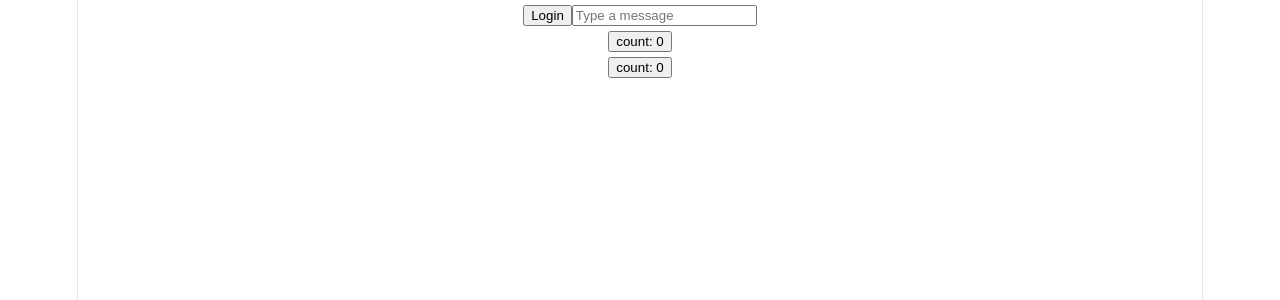
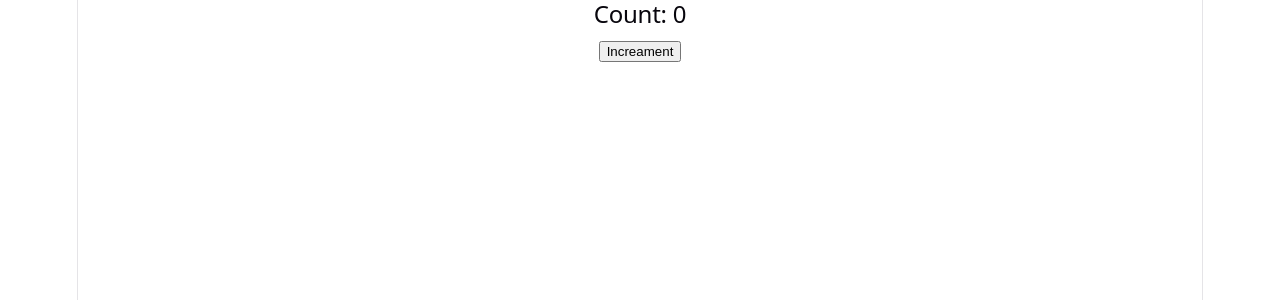
Before and after one commit to rahulrameshm0/React-Fundamentals, a React (Vite) app in the folder hello-world/: page / in a window 1280 px wide. Shown: the top 300 px of the page. Built offline with nearby package versions, Linux system fonts and the light colour scheme.

Commit message:
learnig react fundamentals

```diff
--- a/hello-world/src/App.jsx
+++ b/hello-world/src/App.jsx
@@ -18,15 +18,21 @@ import { Contacts } from "./Contacts";
 import { Menu } from "./Menu";
 import { Counter } from "./Counter";
 import { LoginCard } from "./LoginCard";
+import { SimplerCounter } from "./SimplerCounter";
+
 
 function App() {
   return (
-    <div>
-      <LoginCard/>
-      <Counter/>
-      <Counter/>
+    <>
 
-      {/* <Menu/>
+      <SimplerCounter/>
+
+      {/*
+      <LoginCard />
+      <Counter />
+      <Counter />
+
+       <Menu/>
 
       <NewsLetter/>
       <Contacts/>
@@ -78,7 +84,7 @@ function App() {
       <UserProfile />
       <Hello />
       <ContactForm /> */}
-    </div>
+    </>
   );
 }
 
--- /dev/null
+++ b/hello-world/src/SimplerCounter.jsx
@@ -0,0 +1,19 @@
+import { useState } from "react";
+
+export const SimplerCounter = () => {
+  const [count, setCount] = useState(0);
+  console.log("Simpler Counter Component rendered with count: ", count);
+
+  const handleClick = () => {
+    console.log("Before setCount, count is:", count)
+    setCount (count + 1)
+    console.log("After setCount, count is:", count)
+
+  }
+  return (
+    <div>
+        <h2>Count: {count}</h2>
+      <button onClick={handleClick}>Increament</button>
+    </div>
+  );
+};
```
Also changed, not shown: hello-world/src/UserDashboard.jsx (added, +16 -0 lines).
